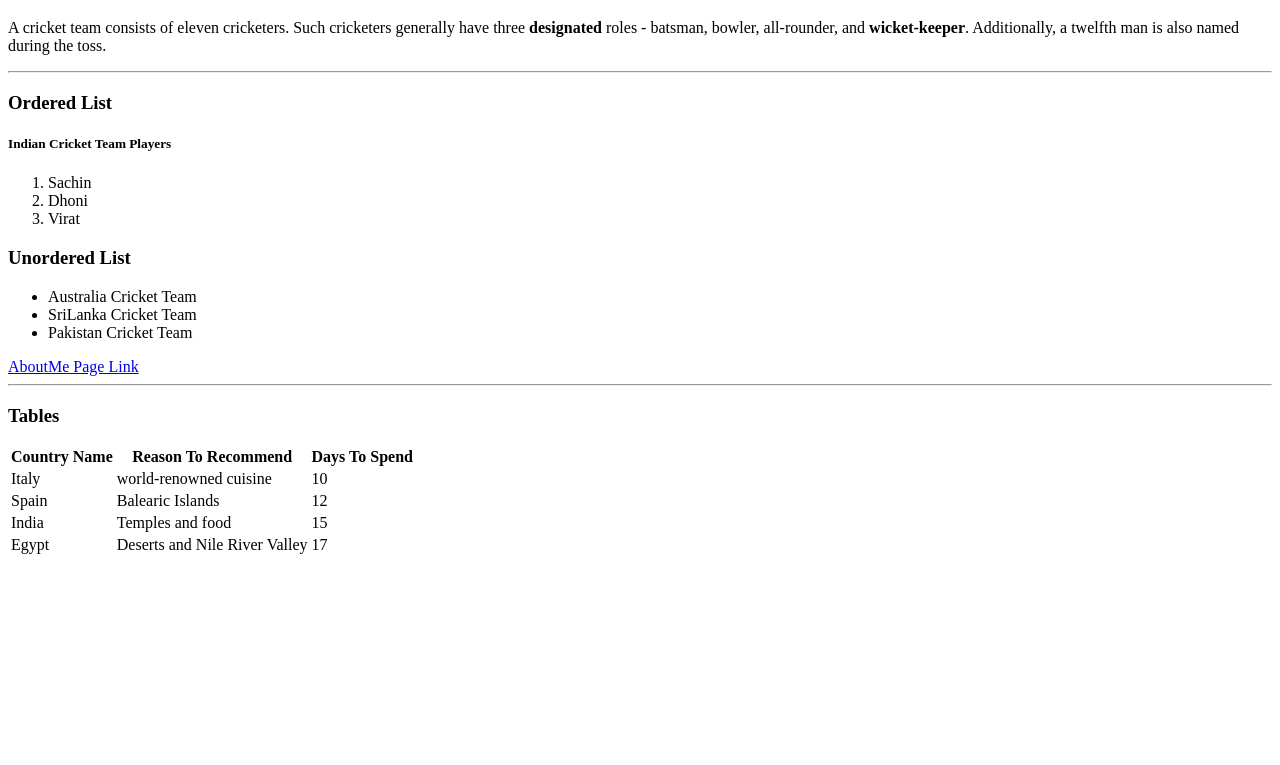
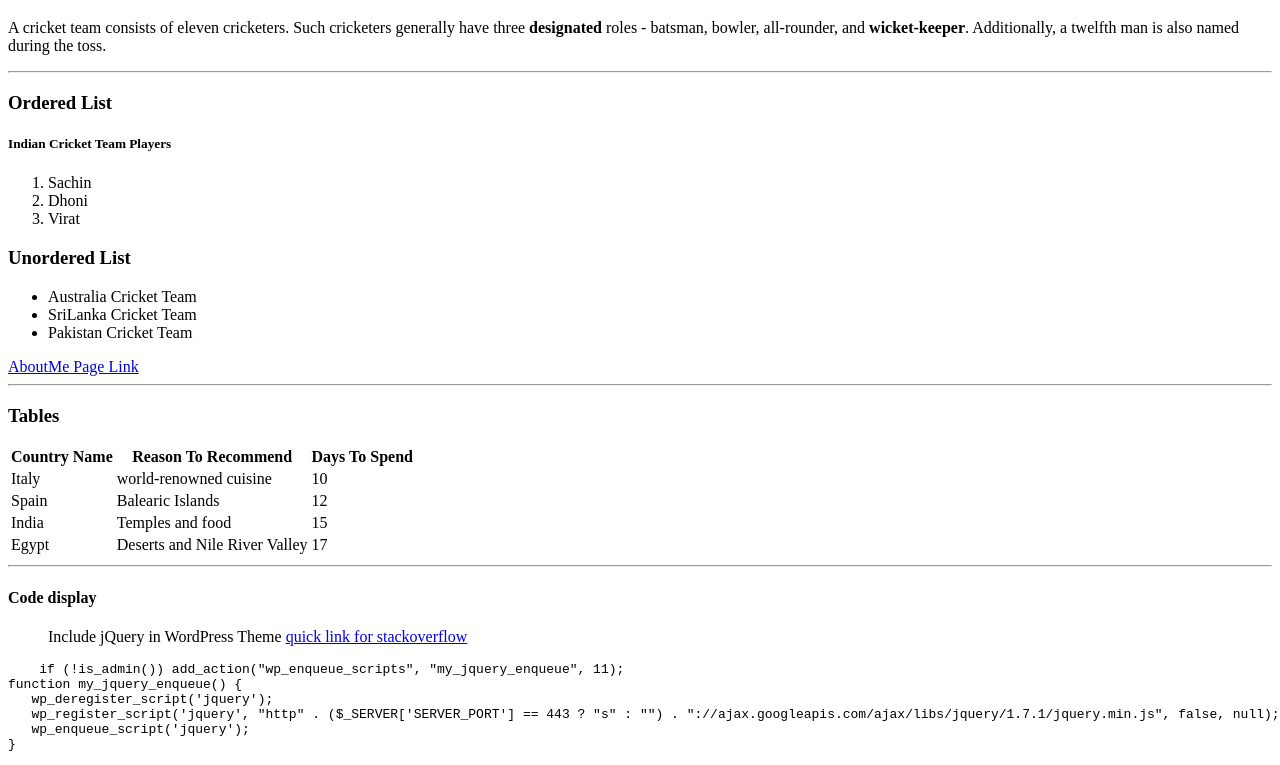
Before and after one commit to 44-563-Web-Apps-S23/44563-webapps-assignment-3-agudimet, a plain HTML site: page index.html in a window 1280 px wide. Shown: the part 86-851 px from the top of the page. Before the commit the page ends 800 px from the top, so only its background shows below. Drawn offline with Linux system fonts and the light colour scheme.

Commit message:
code display

```diff
--- a/index.html
+++ b/index.html
@@ -61,5 +61,20 @@ all-rounder, and <b>wicket-keeper</b>. Additionally, a twelfth man is
         <td>17</td>
     </tr>
     </table>
+    <hr>
+    <h4>Code display</h4>
+    <blockquote cite=
+"https://stackoverflow.com/questions/21256679/how-to-include-jquery-in-a-wordpress-theme">
+Include jQuery in WordPress Theme
+<a href="https://stackoverflow.com/questions/21256679/how-to-include-jquery-in-a-wordpress-theme">quick link for stackoverflow</a>
+</blockquote>
+<pre>
+    if (!is_admin()) add_action("wp_enqueue_scripts", "my_jquery_enqueue", 11);
+function my_jquery_enqueue() {
+   wp_deregister_script('jquery');
+   wp_register_script('jquery', "http" . ($_SERVER['SERVER_PORT'] == 443 ? "s" : "") . "://ajax.googleapis.com/ajax/libs/jquery/1.7.1/jquery.min.js", false, null);
+   wp_enqueue_script('jquery');
+}
+</pre>
 </body>
 </html>
```
